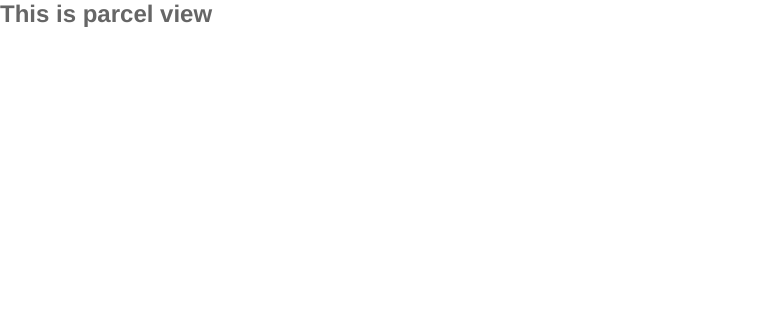
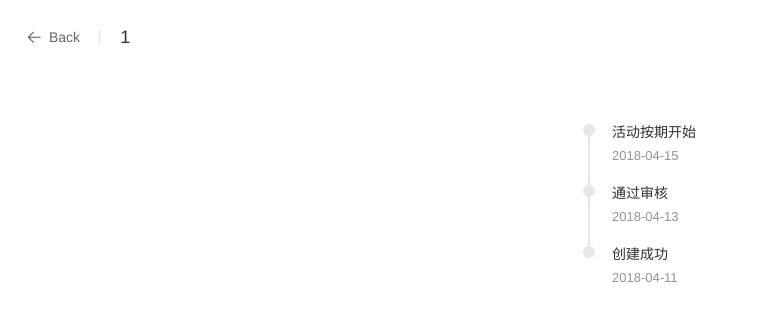
Before and after one commit to Yuhong-He/parcel_delievery_system-front, a Vue app: page /parcel/1 in a window 1280 px wide. Shown: the top 320 px of the page, without its empty margins (0-758 px from the left). Built offline with nearby package versions, Linux system fonts and the light colour scheme.

Commit message:
basic layout for parcel detail page

```diff
--- a/src/views/ParcelView.vue
+++ b/src/views/ParcelView.vue
@@ -1,13 +1,52 @@
 <template>
   <div>
-    <h1>This is parcel view</h1>
+    <div class="header-bar">
+      <el-page-header @back="$router.back()" :content="this.$route.params.id">
+      </el-page-header>
+    </div>
+    <div class="content">
+      <el-timeline>
+        <el-timeline-item
+            v-for="(activity, index) in activities"
+            :key="index"
+            :timestamp="activity.timestamp">
+          {{activity.content}}
+        </el-timeline-item>
+      </el-timeline>
+    </div>
   </div>
 </template>
 
 <script>
+export default {
+  data() {
+    return {
+      activities: [{
+        content: '活动按期开始',
+        timestamp: '2018-04-15'
+      }, {
+        content: '通过审核',
+        timestamp: '2018-04-13'
+      }, {
+        content: '创建成功',
+        timestamp: '2018-04-11'
+      }]
+    };
+  },
+  methods: {
 
+  }
+}
 </script>
 
 <style lang="less" scoped>
-
+.header-bar {
+  padding: 25px;
+}
+.content {
+  margin-top: 50px;
+  display: flex;
+  justify-content: center;
+  align-items: center;
+}
 </style>
```
